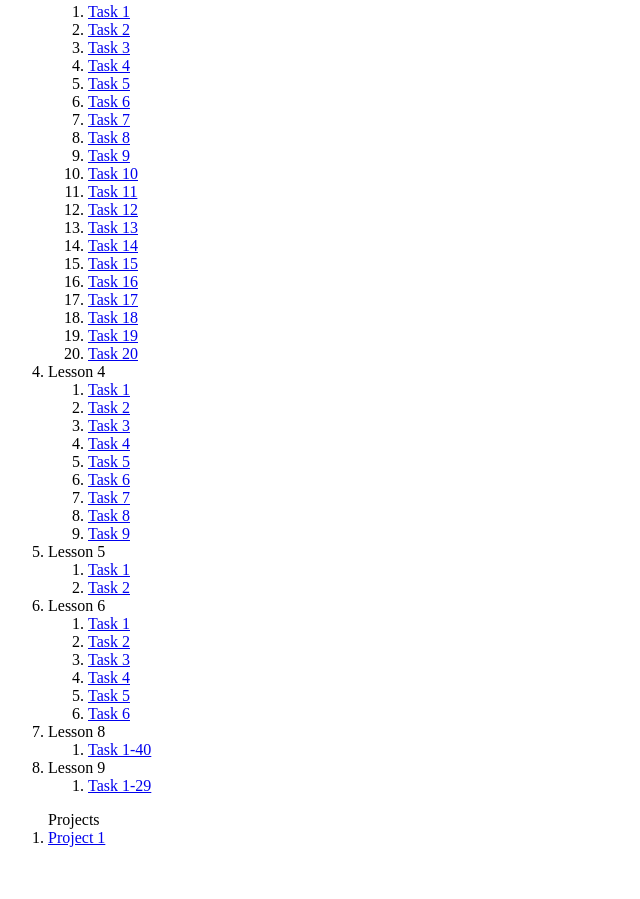
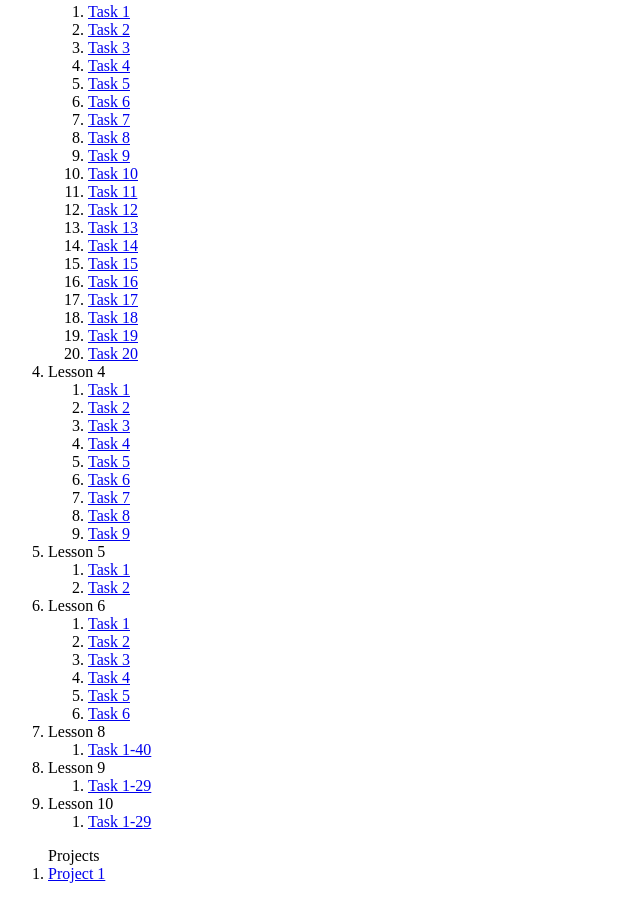
Before and after one commit to Broman3113/FE-JS-Autumn, a plain HTML site: page index.html in a window 1280 px wide. Shown: the part 445-1344 px from the top of the page, without its empty margins (0-640 px from the left). Before the commit the page ends 1308 px from the top, so only its background shows below. Drawn offline with Linux system fonts and the light colour scheme.

Commit message:
Add Lesson-10

```diff
--- a/index.html
+++ b/index.html
@@ -109,6 +109,12 @@
             <li><a href="Homeworks/Lesson-8/Task-1-40/index.html">Task 1-29</a></li>
         </ol>
     </li>
+    <li>
+        Lesson 10
+        <ol>
+            <li><a href="Homeworks/Lesson-8/Task-1-40/index.html">Task 1-29</a></li>
+        </ol>
+    </li>
 </ol>
 <ol>
     Projects
```
Also changed, not shown: Homeworks/Lesson-10/Task-1-20/index.html (added, +182 -0 lines).
